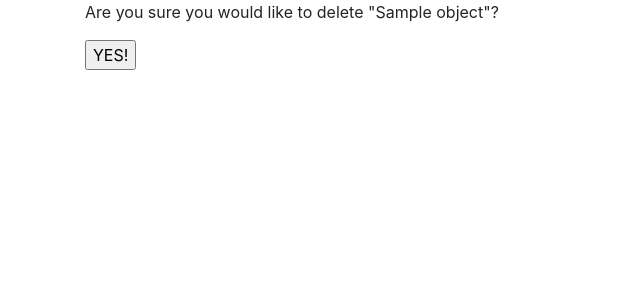
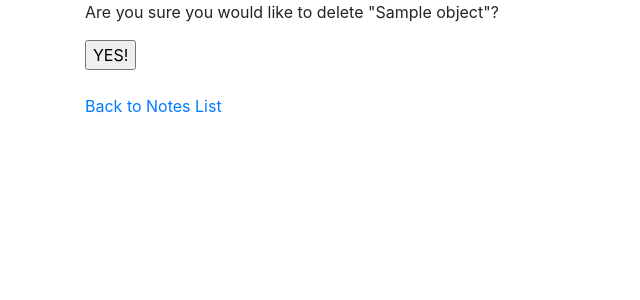
Before and after one commit to UPstartDeveloper/explorer_buddy, a Django app: template explorer/notes/templates/notes/note_confirm_delete.html in a window 1280 px wide. Shown: the top 300 px of the page, without its empty margins (0-640 px from the left). Run offline with Django 3.2, Linux system fonts and the light colour scheme; the template is opened without the code that fills it: most values are stand-ins (such as "Sample title", 1, 10 or a date in 2020); some libraries are stand-ins or nearby versions.

Commit message:
[ADD] Go back link for delete template.

```diff
--- a/explorer/notes/templates/notes/note_confirm_delete.html
+++ b/explorer/notes/templates/notes/note_confirm_delete.html
@@ -7,4 +7,6 @@
         <p>Are you sure you would like to delete "{{ object }}"?</p>
         <input type="submit" value="YES!">
     </form>
+    <br>
+    <a href="{% url 'notes:notes-list-page' %}">Back to Notes List</a>
 {% endblock %}
```
